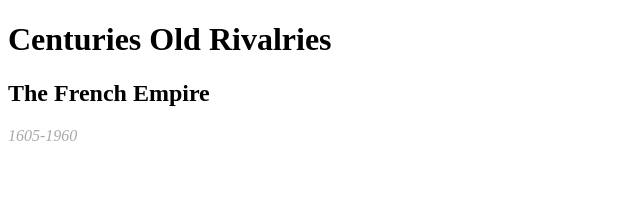
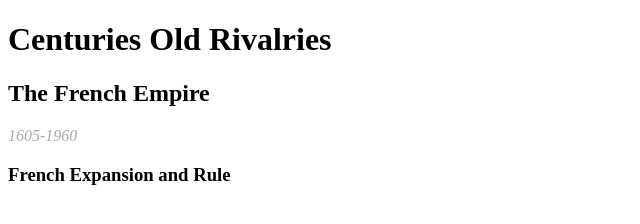
Before and after one commit to NoahTarlowski/Final-Project, a plain HTML site: page France.html in a window 1280 px wide. Shown: the whole page, without its empty margins (0-640 px from the left). Drawn offline with Linux system fonts and the light colour scheme.

Commit message:
add third french header

```diff
--- a/France.html
+++ b/France.html
@@ -15,6 +15,7 @@
     <div class="age">
         <p>1605-1960</p>
     </div>
+    <h3>French Expansion and Rule</h3>
 
 </body>
 
```
